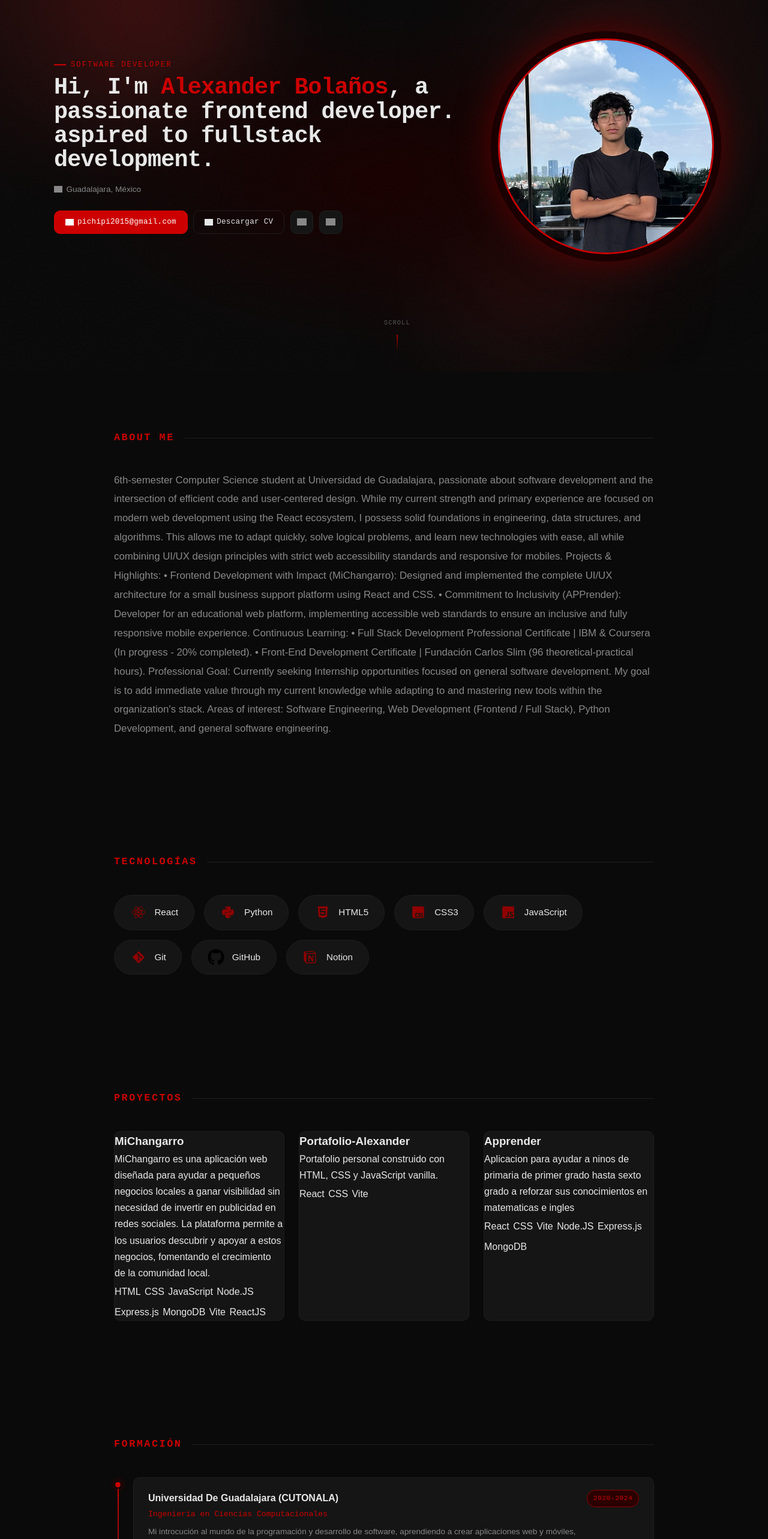
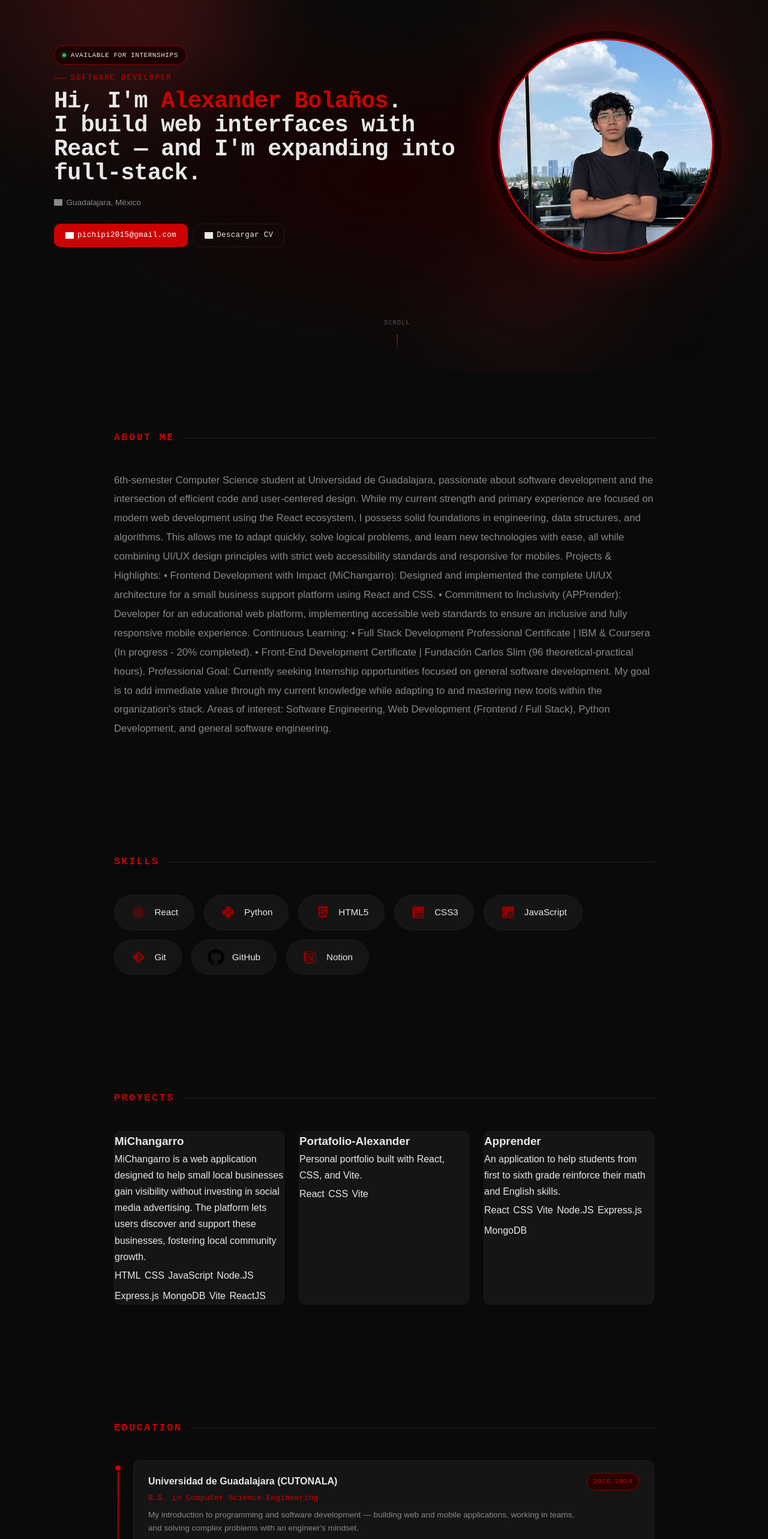
Before and after one commit to Alexander777444/portafolio-alexander-react, a React (Vite) app: page / in a window 1280 px wide. Shown: the part 180-2746 px from the top of the page at 60% size. Built offline with nearby package versions, Linux system fonts and the light colour scheme; grey boxes are pictures that could not be loaded.

Commit message:
Se actualizaron:

```diff
--- a/src/components/Education.jsx
+++ b/src/components/Education.jsx
@@ -8,7 +8,7 @@ function Education() {
   return (
     <section ref={ref} id="formacion" className="seccion revelar">
       <div className="seccion-interior">
-        <h2 className="seccion-titulo">Formación</h2>
+        <h2 className="seccion-titulo">Education</h2>
         <div className={styles.lineaTiempo}>
           {education.map((item) => (
             <div key={item.id} className={styles.tiempoItem}>
--- a/src/components/Extras.jsx
+++ b/src/components/Extras.jsx
@@ -8,7 +8,7 @@ function Extras() {
   return (
     <section ref={ref} id="extra" className="seccion revelar">
       <div className="seccion-interior">
-        <h2 className="seccion-titulo">Logros y certificados</h2>
+        <h2 className="seccion-titulo">Achievements & Certificates</h2>
         <div className={styles.extraGrid}>
           {extras.map((item) => (
             <div key={item.id} className={styles.extraCard}>
--- a/src/components/Footer.jsx
+++ b/src/components/Footer.jsx
@@ -10,7 +10,7 @@ function Footer() {
         <a href="https://github.com/Alexander777444" target="_blank" rel="noopener noreferrer">GitHub</a>
         <a href="https://www.linkedin.com/in/enrique-alexander-bolanos-gutierrez-79b83037a/" target="_blank" rel="noopener noreferrer">LinkedIn</a>
       </div>
-      <p className={styles.pieCopia}>Hecho con dedicación · {new Date().getFullYear()}</p>
+      <p className={styles.pieCopia}>Built with dedication · {new Date().getFullYear()}</p>
     </div>
   </footer>
 
--- a/src/components/Hero.jsx
+++ b/src/components/Hero.jsx
@@ -12,8 +12,16 @@ function Hero() {
     <div className={styles.heroContent}>
 
       <div className={styles.heroInfo}>
+        <span className={styles.availableBadge}>
+          <span className={styles.availableDot} aria-hidden="true"></span>
+          Available for Internships
+        </span>
         <p className={styles.heroTag}>Software Developer</p>
-        <h2 className={styles.heroNombre}>Hi, I'm <span className={styles.heroNombreHighlight}> Alexander Bolaños</span>, a passionate frontend developer. aspired to fullstack development.</h2>
+        <h1 className={styles.heroNombre}>
+          Hi, I'm <span className={styles.heroNombreHighlight}>Alexander Bolaños</span>.
+          <br />
+          I build web interfaces with React — and I'm expanding into full-stack.
+        </h1>
         <p className={styles.heroUbicacion}>
           <span className="icon icon--location icon--sm" aria-hidden="true"></span>
           Guadalajara, México
@@ -23,21 +31,15 @@ function Hero() {
             <span className="icon icon--envelope icon--sm" aria-hidden="true"></span>
             pichipi2015@gmail.com
           </a>
-          <a href="/Assets/CV_VERSION1.2.pdf" download="CV_Alexander_Bolanos.pdf" className="btn btn-contorno" id="cvBtn" aria-label="Descargar currículum en PDF">
+          <a href="/Assets/CV_VERSION1.2.pdf" download="CV_Alexander_Bolanos.pdf" className="btn btn-contorno" id="cvBtn" aria-label="Download résumé (PDF)">
             <span className="icon icon--file-pdf icon--sm" aria-hidden="true"></span>
             Descargar CV
-          </a>
-          <a href="https://github.com/Alexander777444" target="_blank" rel="noopener noreferrer" className="btn btn-icono" aria-label="GitHub">
-            <span className="icon icon--github icon--md" aria-hidden="true"></span>
-          </a>
-          <a href="https://www.linkedin.com/in/enrique-alexander-bolanos-gutierrez-79b83037a/" target="_blank" rel="noopener noreferrer" className="btn btn-icono" aria-label="LinkedIn">
-            <span className="icon icon--linkedin icon--md" aria-hidden="true"></span>
           </a>
         </div>
       </div>
 
       <div className={styles.heroAvatar}>
-        <img src="/Assets/avatarAlexander2.jpg" alt="Foto de Alexander Bolaños" id="avatarImg" />
+        <img src="/Assets/avatarAlexander2.jpg" alt="Photo of Alexander Bolaños" id="avatarImg" />
         <div className={styles.avatarPlaceholder} id="avatarPlaceholder" aria-hidden="true">AB</div>
       </div>
 
--- a/src/components/Hero.module.css
+++ b/src/components/Hero.module.css
@@ -60,6 +60,31 @@
 
 .heroInfo {
   flex: 1;
+}
+
+.availableBadge {
+  display: inline-flex;
+  align-items: center;
+  gap: 0.5rem;
+  padding: 0.35rem 0.8rem;
+  margin-bottom: 0.75rem;
+  border: 1px solid #900000;
+  border-radius: 999px;
+  background: #1a0000;
+  color: #e8e8e8;
+  font-family: 'Space Mono', monospace;
+  font-size: 0.7rem;
+  letter-spacing: 0.04em;
+  text-transform: uppercase;
+}
+
+.availableDot {
+  width: 6px;
+  height: 6px;
+  border-radius: 50%;
+  background: #22c55e;
+  box-shadow: 0 0 6px #22c55e;
+  flex-shrink: 0;
 }
 
 .heroTag {
@@ -214,6 +239,10 @@
     justify-content: center;
   }
 
+  .availableBadge {
+    margin-inline: auto;
+  }
+
   .heroUbicacion {
     justify-content: center;
   }
@@ -228,12 +257,6 @@
     font-size: 2.2rem;
   }
 
-
-@media (prefers-reduced-motion: reduce) {
-  .heroContent {
-    animation: none;
-  }
-}
   .heroAvatar {
     width: 180px;
     height: 180px;
@@ -244,3 +267,9 @@
     align-items: stretch;
   }
 }
+
+@media (prefers-reduced-motion: reduce) {
+  .heroContent {
+    animation: none;
+  }
+}
--- a/src/components/Projects.jsx
+++ b/src/components/Projects.jsx
@@ -9,7 +9,7 @@ function Projects() {
   return (
     <section ref={ref} id="proyectos" className="seccion revelar" aria-labelledby="titulo-proyectos">
       <div className="seccion-interior">
-        <h2 className="seccion-titulo" id="titulo-proyectos">Proyectos</h2>
+        <h2 className="seccion-titulo" id="titulo-proyectos">Proyects</h2>
         <div className={styles.projectsGrid} id="projectsGrid">
           {projects.map(p => (
             <ProjectCard key={p.id} project={p} />
--- a/src/components/Skills.jsx
+++ b/src/components/Skills.jsx
@@ -8,7 +8,7 @@ function Skills() {
   return (
     <section ref={ref} id="tecnologias" className="seccion revelar" aria-labelledby="titulo-tecnologias">
       <div className="seccion-interior">
-        <h2 className="seccion-titulo" id="titulo-tecnologias">Tecnologías</h2>
+        <h2 className="seccion-titulo" id="titulo-tecnologias">Skills</h2>
         <div className={styles.techGrid}>
           {skills.map((skill) => (
             <div key={skill.name} className={styles.techChip}>
--- a/src/data/education.js
+++ b/src/data/education.js
@@ -1,16 +1,16 @@
 export const education = [
   {
     id: 'udg',
-    institution: 'Universidad De Guadalajara (CUTONALA)',
-    degree: 'Ingenieria en Ciencias Computacionales',
-    description: 'Mi introcución al mundo de la programación y desarrollo de software, aprendiendo a crear aplicaciones web y móviles, así como a trabajar en equipo y resolver problemas complejos, aplicando siempre el conocimiento como Ingeniero.',
+    institution: 'Universidad de Guadalajara (CUTONALA)',
+    degree: 'B.S. in Computer Science Engineering',
+    description: "My introduction to programming and software development — building web and mobile applications, working in teams, and solving complex problems with an engineer's mindset.",
     period: '2020-2024',
   },
   {
-    id: 'prepa',
-    institution: 'Preparatoria de Tonala',
-    degree: 'Bachillerato General por Competencias',
-    description: 'Mi formación académica en el nivel medio superior, donde adquirí conocimientos en diversas áreas del saber, desarrollando habilidades de pensamiento crítico, resolución de problemas y trabajo en equipo.',
+    id: 'bootcamp',
+    institution: 'Preparatoria de Tonalá',
+    degree: 'General High School Diploma (Competency-Based)',
+    description: 'My upper-secondary education, where I built a foundation across multiple subject areas while developing critical thinking, problem-solving, and teamwork skills.',
     period: '2020-2024',
   },
 ];
--- a/src/data/extras.js
+++ b/src/data/extras.js
@@ -1,26 +1,26 @@
 export const extras = [
   {
     id: 'cert1',
-    title: 'Desarrollador Front-end',
-    description: 'Certificación obtenida en el curso de desarrollo web, donde adquirí habilidades en HTML, CSS y JavaScript para crear interfaces de usuario interactivas y responsivas.',
+    title: 'Front-End Developer',
+    description: 'Certification earned in a web development course, building interactive and responsive user interfaces with HTML, CSS, and JavaScript.',
     imageUrl: '/Assets/images/CertificadoDesarrolloFrontend_Alexander.jpg',
     placeholder: '🏆',
-    imageAlt: 'Certificado',
+    imageAlt: 'Front-End Developer certificate',
   },
   {
     id: 'cert2',
-    title: 'Ganador de BOBathon de IBM',
-    description: 'Certificacion obtenido a raiz de ganar el BOBathon de IBM, un hackathon donde se desarrollo una aplicacion web con el objetivo del buen uso de agentes e IA,e innovacion de software .',
+    title: 'IBM BOBathon Winner',
+    description: "Certification awarded for winning IBM's BOBathon, a hackathon focused on building a web application centered on the effective use of AI agents and software innovation.",
     imageUrl: '/Assets/images/Cert-BOBathonWinner_page-0001.jpg',
     placeholder: '🎯',
-    imageAlt: 'Logro',
+    imageAlt: 'IBM BOBathon Winner certificate',
   },
   {
     id: 'cert3',
-    title: 'Participación Summercamp 2026',
-    description: 'Participación en el Summercamp 2026, un evento de verano donde cambio totalmete mi perpectiva sobre el mundo del software y el desarollo, aprendiendo de los mejores en cada area en empresas elite como IBM, HPE y C3.AI',
+    title: 'Summercamp 2026 Participant',
+    description: 'Participated in Summercamp 2026, a summer program that reshaped my perspective on software development, learning from experts at elite companies like IBM, HPE, and C3.AI.',
     imageUrl: '/Assets/images/Cert_Summercamp.jpg',
     placeholder: '🚀',
-    imageAlt: 'Participación',
+    imageAlt: 'Summercamp 2026 participation certificate',
   },
 ];
--- a/src/data/projects.js
+++ b/src/data/projects.js
@@ -2,8 +2,8 @@ export const projects = [
   {
     id: 'michangarro',
     title: 'MiChangarro',
-    subtitle: 'App  para dar a conocer pequeños negocios locales sin pagar publicidad en redes sociales.',
-    description: 'MiChangarro es una aplicación web diseñada para ayudar a pequeños negocios locales a ganar visibilidad sin necesidad de invertir en publicidad en redes sociales. La plataforma permite a los usuarios descubrir y apoyar a estos negocios, fomentando el crecimiento de la comunidad local.',
+    subtitle: 'App to help small local businesses gain visibility without paying for social media ads.',
+    description: 'MiChangarro is a web application designed to help small local businesses gain visibility without investing in social media advertising. The platform lets users discover and support these businesses, fostering local community growth.',
     tags: ['HTML', 'CSS', 'JavaScript', 'Node.JS', 'Express.js', 'MongoDB', 'Vite', 'ReactJS'],
     demoUrl: '#',
     codeUrl: 'https://github.com/Alexander777444',
@@ -14,8 +14,8 @@ export const projects = [
   {
     id: 'portafolio',
     title: 'Portafolio-Alexander',
-    subtitle: 'Es este mismo portafolio',
-    description: 'Portafolio personal construido con HTML, CSS y JavaScript vanilla.',
+    subtitle: 'This very portfolio.',
+    description: 'Personal portfolio built with React, CSS, and Vite.',
     tags: ['React', 'CSS', 'Vite'],
     demoUrl: '#',
     codeUrl: 'https://github.com/Alexander777444/Portafolio-Alexander',
@@ -26,8 +26,8 @@ export const projects = [
   {
     id: 'Apprender',
     title: 'Apprender',
-    subtitle: 'Aplicación de aprendizaje para niños de primaria',
-    description: 'Aplicacion para ayudar a ninos de primaria de primer grado hasta sexto grado a reforzar sus conocimientos en matematicas e ingles',
+    subtitle: 'Learning app for elementary school students.',
+    description: 'An application to help students from first to sixth grade reinforce their math and English skills.',
     tags: ['React', 'CSS', 'Vite','Node.JS', 'Express.js', 'MongoDB'],
     demoUrl: 'https://ap-prender-client.vercel.app/',
     codeUrl: 'https://github.com/lilbovio/ApPrender',
```
Also changed, not shown: src/components/Navbar.jsx (+7 -7 lines).
